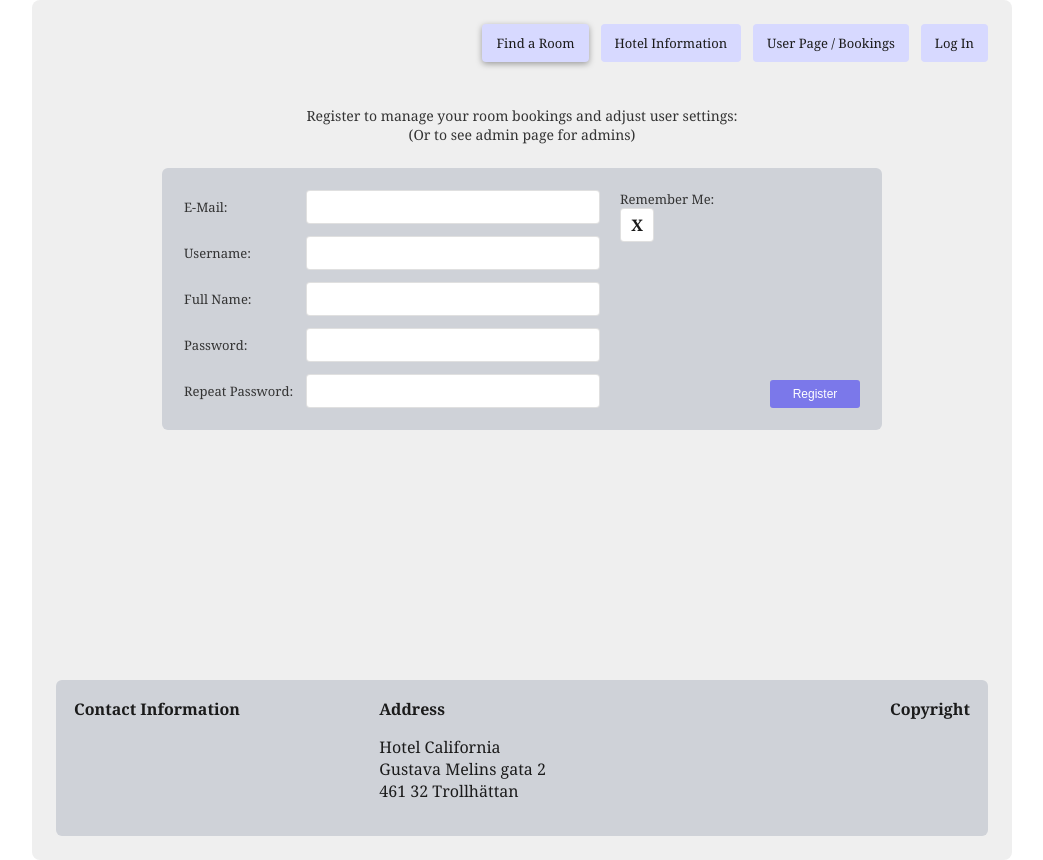
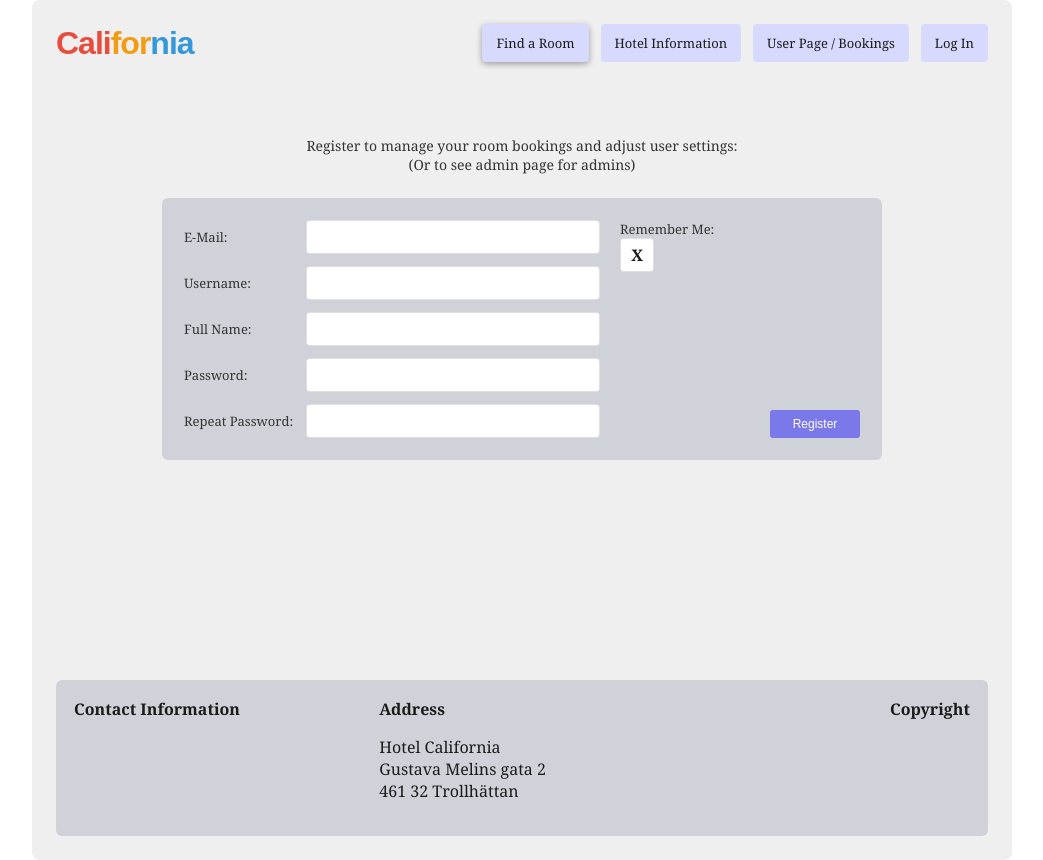
Before and after one commit to ohlac/hotel-booking-system, a plain HTML site: page client/register.html in a window 1280 px wide. Shown: the whole page, without its empty margins (118-1161 px from the left). Drawn offline with Linux system fonts and the light colour scheme.

Commit message:
git pull

```diff
--- a/client/register.html
+++ b/client/register.html
@@ -10,6 +10,10 @@
 <body>
 
 <main class="main-box">
+  <section class="top-area">
+        <div class="logo-text">
+            <span class="c1">Cali</span><span class="c2">for</span><span class="c3">nia</span>
+        </div>
 
 
 
```
Also changed, not shown: client/booking.html (+0 -2 lines), client/style.css (line endings or trailing spaces).
